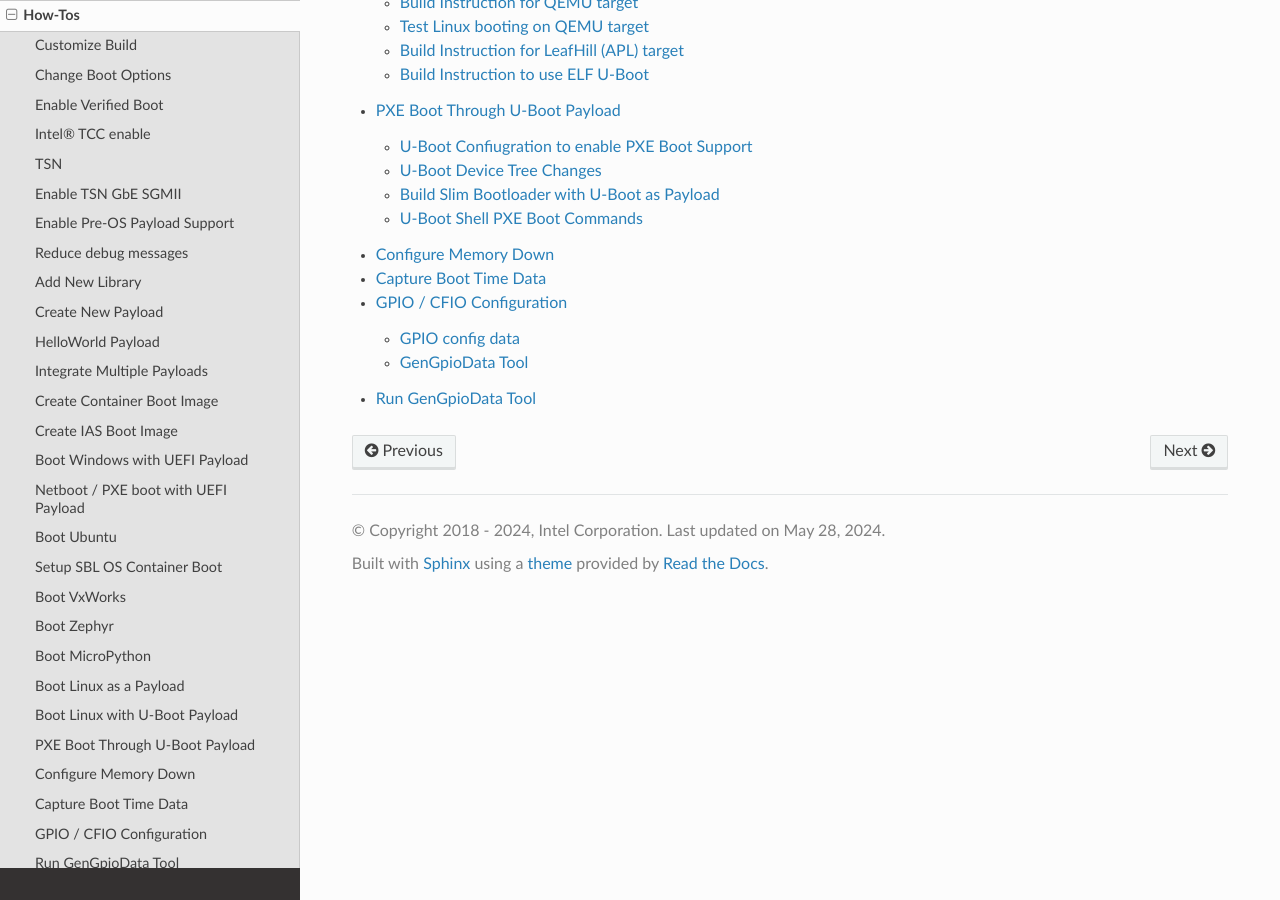
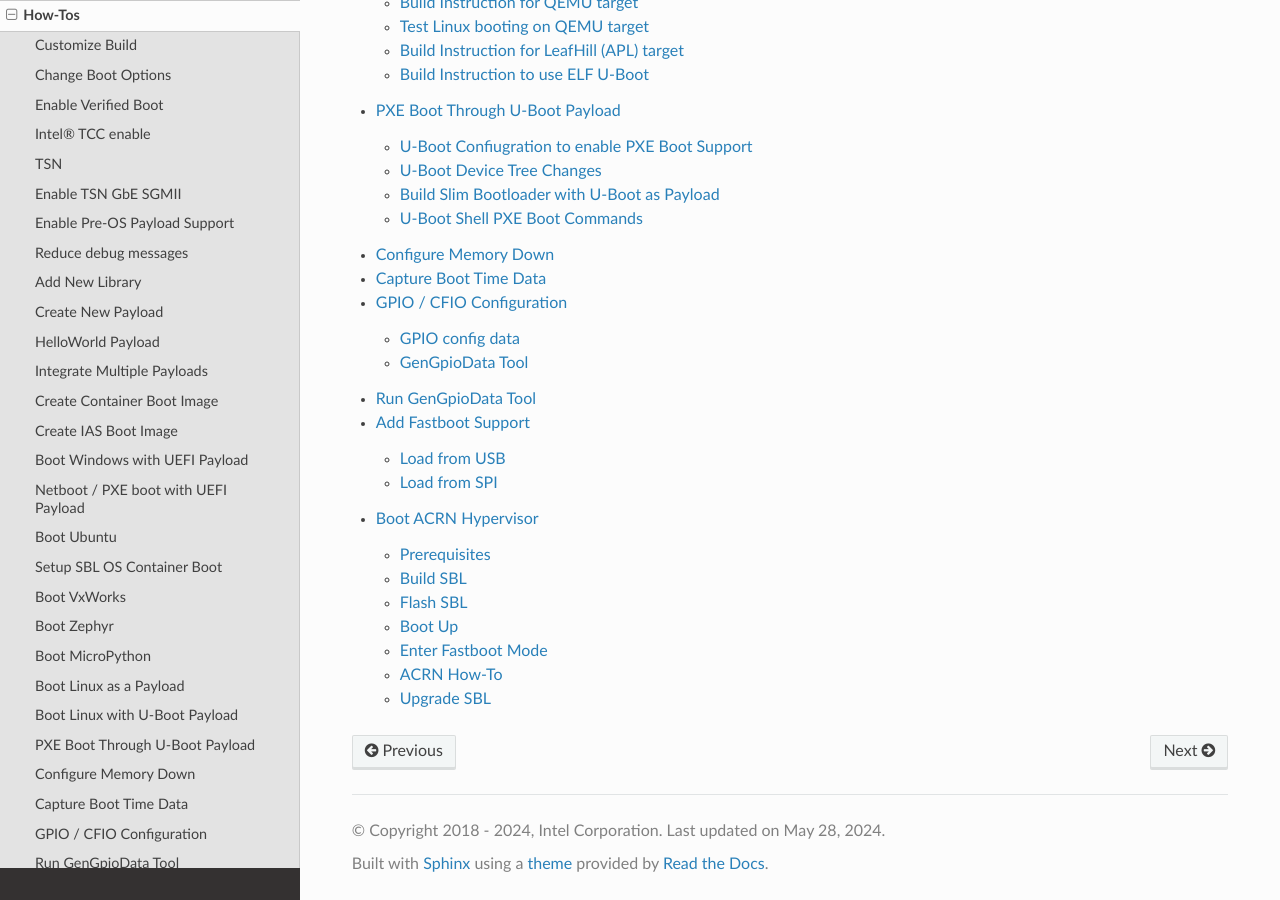
Before and after one commit to slimbootloader/documentation, a Sphinx documentation site: the page built from source/how-tos/index.rst, in a window 1280 px wide and 900 px high, scrolled down 1669 px. Built offline with Sphinx 7.4.7 and the Read the Docs theme 2.0.0, drawn with Linux system fonts in a browser that asks for light colours.

Commit message:
Fix build errors
Resolve unexpected indentation
Add add-fastboot and boot-acrn in index.rst

Signed-off-by: Kevin Tsai <kevin.tsai@intel.com>

```diff
--- a/source/how-tos/index.rst
+++ b/source/how-tos/index.rst
@@ -31,3 +31,5 @@ A collection of guides to make |SPN| to work for you.
    configure-memory-down
    collect-time-logs
    configure_gpio
+   add-fastboot
+   boot-acrn
--- a/source/supported-hardware/upxtremei12.rst
+++ b/source/supported-hardware/upxtremei12.rst
@@ -108,11 +108,13 @@ Edit the 4-byte platform data in Slimbootloader image by *Hexedit* or equivalent
 
 Go to top of TOP SWAP A at address 0xCFFFF4, edit ``04 01 00 AA`` as below
 ::
-   00CFFFF0   90 90 EB B9  04 01 00 AA  A4 F0 FE FF  00 F0 FE FF  ................
+
+  00CFFFF0   90 90 EB B9  04 01 00 AA  A4 F0 FE FF  00 F0 FE FF  ................
 
 Go to top of TOP SWAP B at address 0xC7FFF4, edit ``04 01 00 AA`` as below
 ::
-   00C7FFF0   90 90 EB B9  04 01 00 AA  A4 F0 FE FF  00 F0 FE FF  ................
+
+  00C7FFF0   90 90 EB B9  04 01 00 AA  A4 F0 FE FF  00 F0 FE FF  ................
 
 For more details on TOP SWAP regions, please refer :ref:`flash-layout`
 
```
